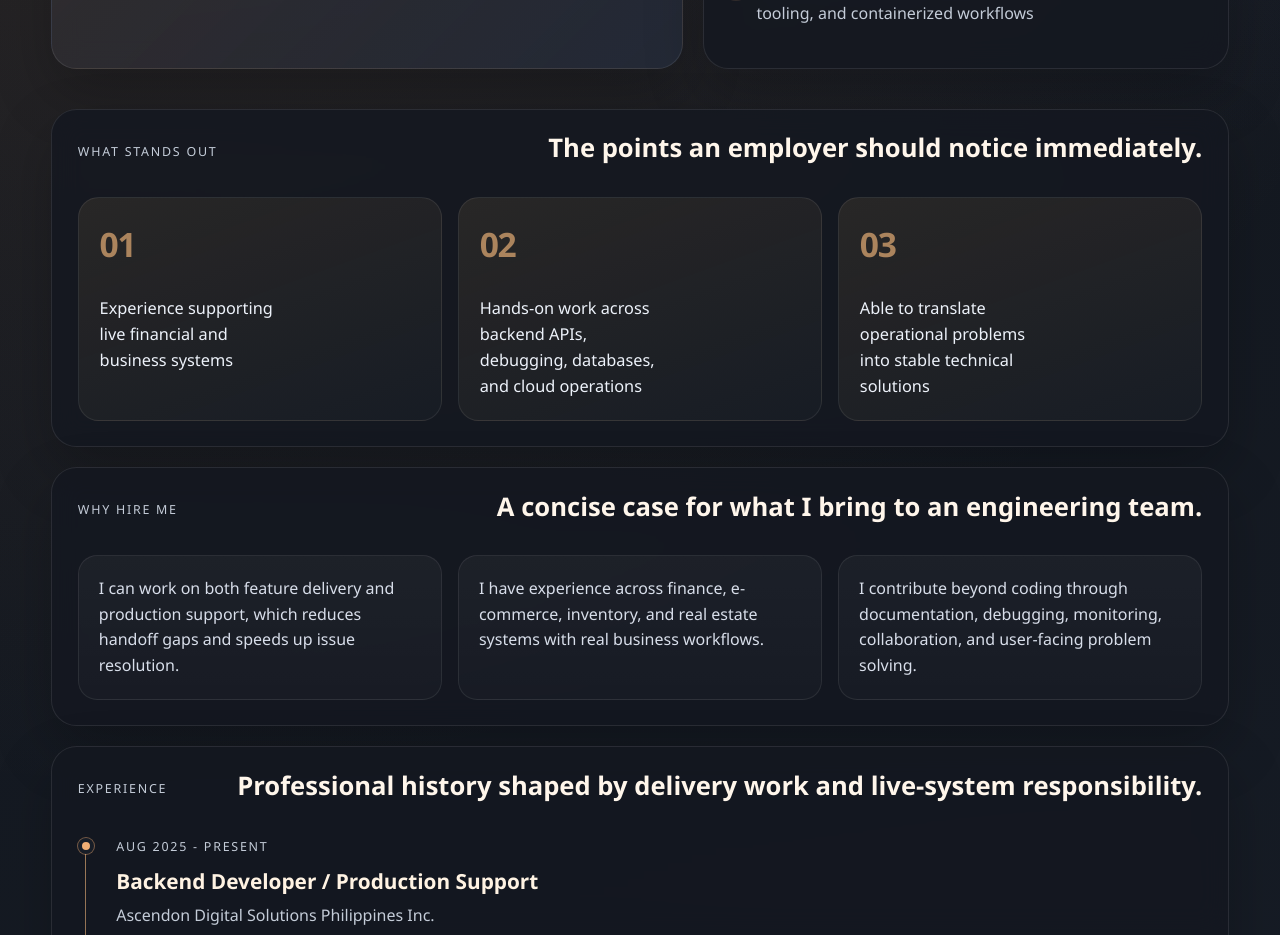
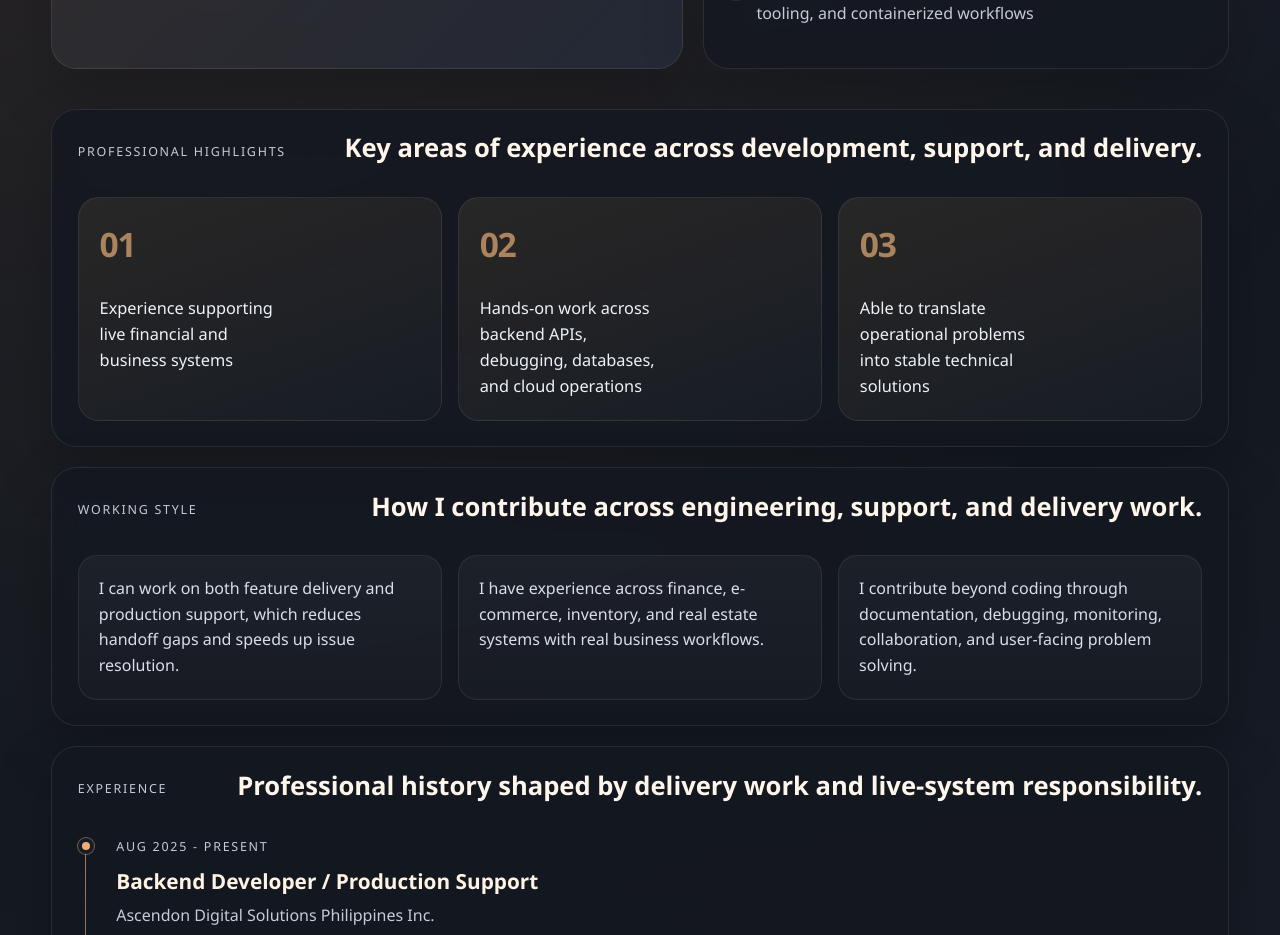
Before and after one commit to robic07/portfolio, a React (Vite) app: page / in a window 1280 px wide. Shown: the part 1280-2215 px from the top of the page. Built offline with nearby package versions, Linux system fonts and the light colour scheme.

Commit message:
refactor: soften portfolio section copy

```diff
--- a/src/App.jsx
+++ b/src/App.jsx
@@ -251,8 +251,8 @@ export default function App() {
 
         <section className="section signal-panel">
           <div className="section-heading">
-            <p className="section-tag">What Stands Out</p>
-            <h2>The points an employer should notice immediately.</h2>
+            <p className="section-tag">Professional Highlights</p>
+            <h2>Key areas of experience across development, support, and delivery.</h2>
           </div>
 
           <div className="signal-grid">
@@ -267,8 +267,8 @@ export default function App() {
 
         <section className="section">
           <div className="section-heading">
-            <p className="section-tag">Why Hire Me</p>
-            <h2>A concise case for what I bring to an engineering team.</h2>
+            <p className="section-tag">Working Style</p>
+            <h2>How I contribute across engineering, support, and delivery work.</h2>
           </div>
 
           <div className="reason-grid">
```
Also changed, not shown: 2 other files (tests, documents, lock files or other folders).
